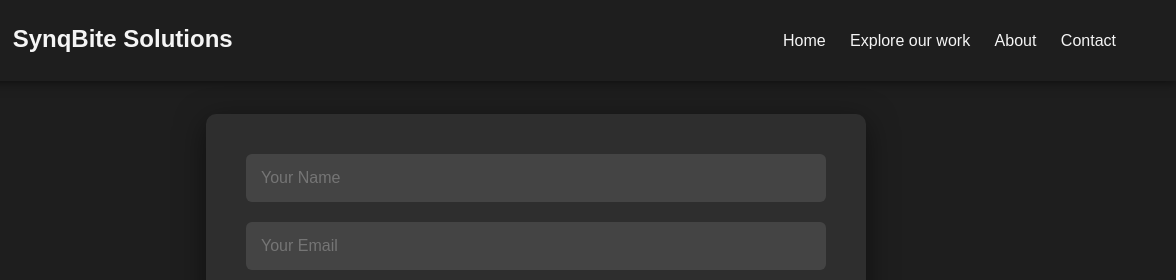
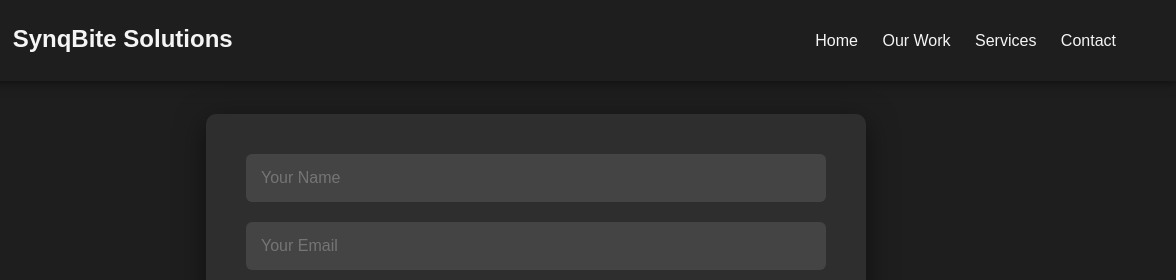
Before and after one commit to SynqBite/company-website, a plain HTML site: page contact.html in a window 1280 px wide. Shown: the top 280 px of the page, 104-1280 px from the left. Drawn offline with nearby package versions, Linux system fonts and the light colour scheme.

Commit message:
modified:   contact.html

```diff
--- a/contact.html
+++ b/contact.html
@@ -19,8 +19,8 @@
   </a>
   <nav>
     <a href="index.html">Home</a>
-<a href="/index.html#explore">Explore our work</a>
-    <a href="/index.html#about">About</a>
+<a href="/index.html#explore">Our Work</a>
+    <a href="/index.html#services">Services</a>
     <a href="#contact">Contact</a>
   </nav>
 </header>
```
